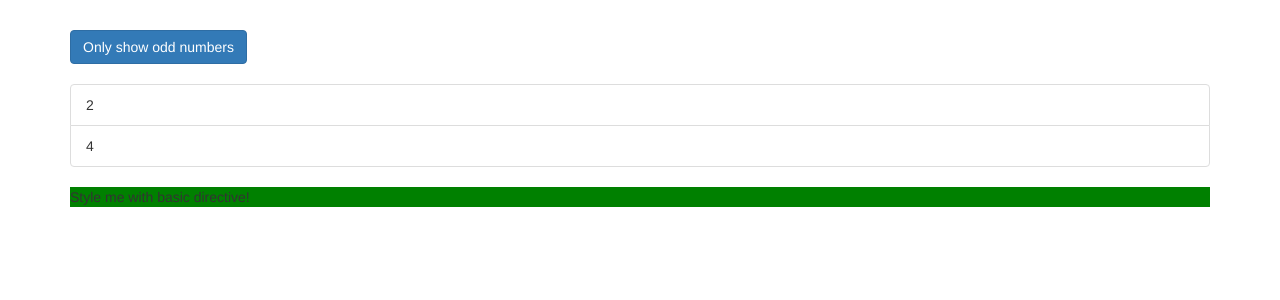
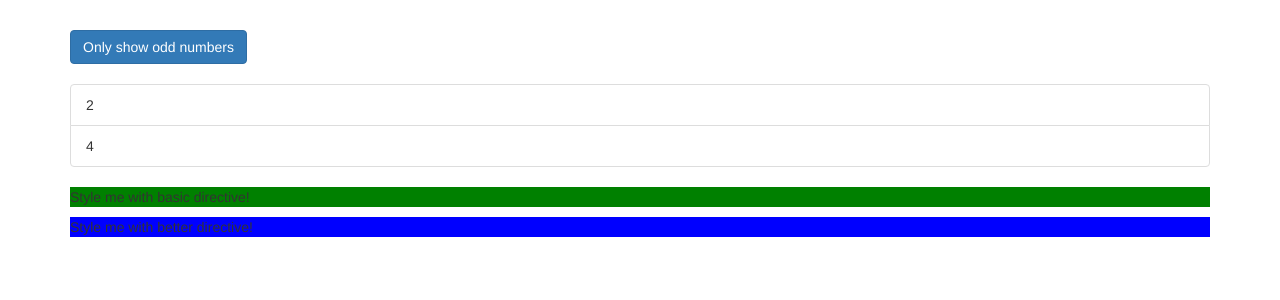
Before and after one commit to davidokun/Angular, an Angular app in the folder directives/: page / in a window 1280 px wide. Shown: the top 300 px of the page. Built offline with nearby package versions, Linux system fonts and the light colour scheme.

Commit message:
directives - Using the Renderer to build a Better Attribute Directive.

```diff
--- a/directives/src/app/app.component.html
+++ b/directives/src/app/app.component.html
@@ -24,6 +24,7 @@
         </div>
       </ul>
       <p appBasicHighLight>Style me with basic directive!</p>
+      <p appBetterHighlight>Style me with better directive!</p>
     </div>
   </div>
 </div>
--- a/directives/src/app/app.module.ts
+++ b/directives/src/app/app.module.ts
@@ -4,12 +4,14 @@
 
 import { AppComponent } from './app.component';
 import {BasicHighlightDirective} from './basic-highlight/basic-highlight.directives';
+import { BetterHighlightDirective } from './better-highlight/better-highlight.directive';
 
 
 @NgModule({
   declarations: [
     AppComponent,
-    BasicHighlightDirective
+    BasicHighlightDirective,
+    BetterHighlightDirective
   ],
   imports: [
     BrowserModule
--- /dev/null
+++ b/directives/src/app/better-highlight/better-highlight.directive.ts
@@ -0,0 +1,14 @@
+import {Directive, ElementRef, OnInit, Renderer2} from '@angular/core';
+
+@Directive({
+  selector: '[appBetterHighlight]'
+})
+export class BetterHighlightDirective implements OnInit {
+
+  constructor(private elRef: ElementRef , private renderer: Renderer2) { }
+
+  ngOnInit(): void {
+    this.renderer.setStyle(this.elRef.nativeElement, 'backgroundColor', 'blue');
+  }
+
+}
```
